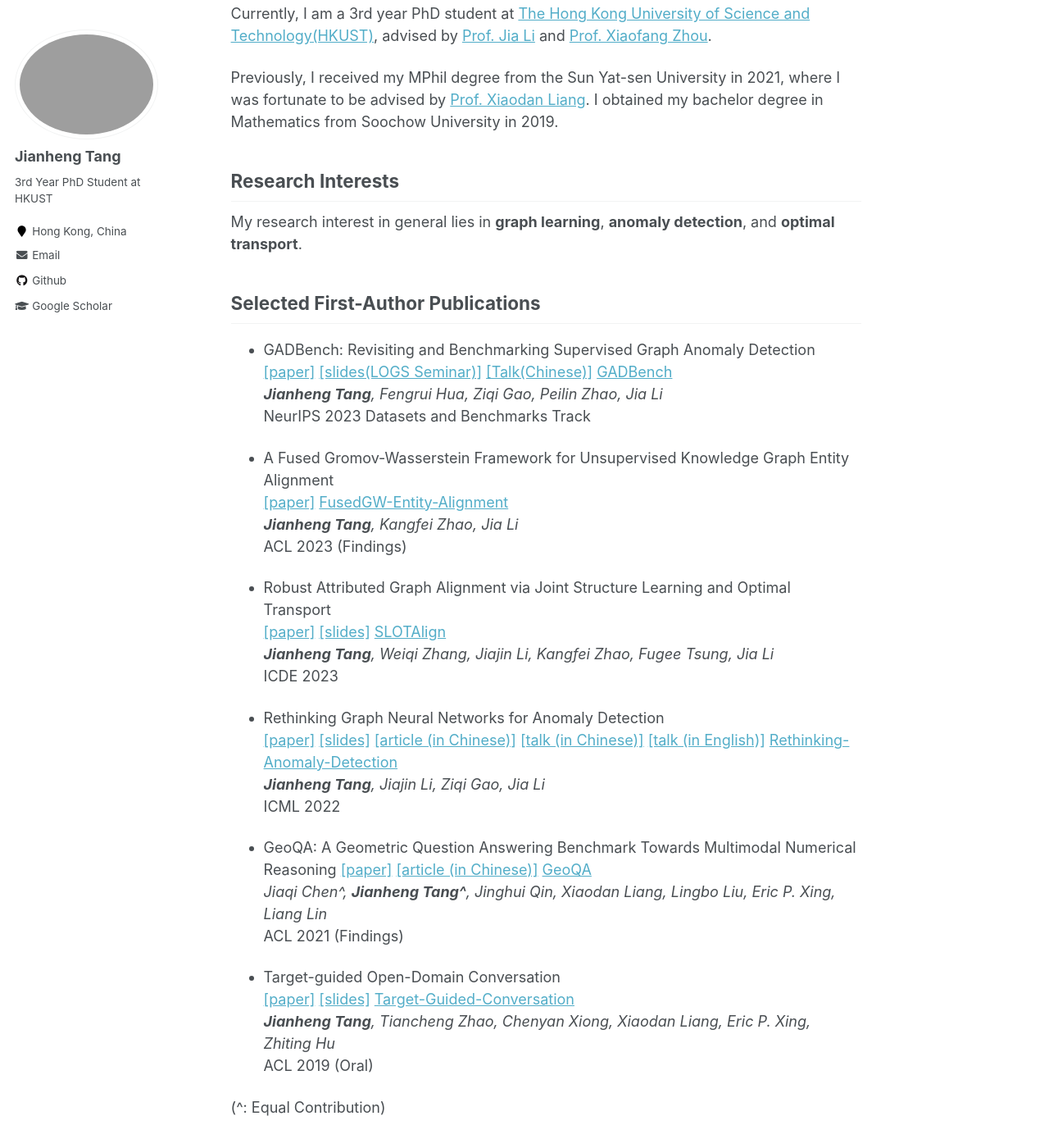
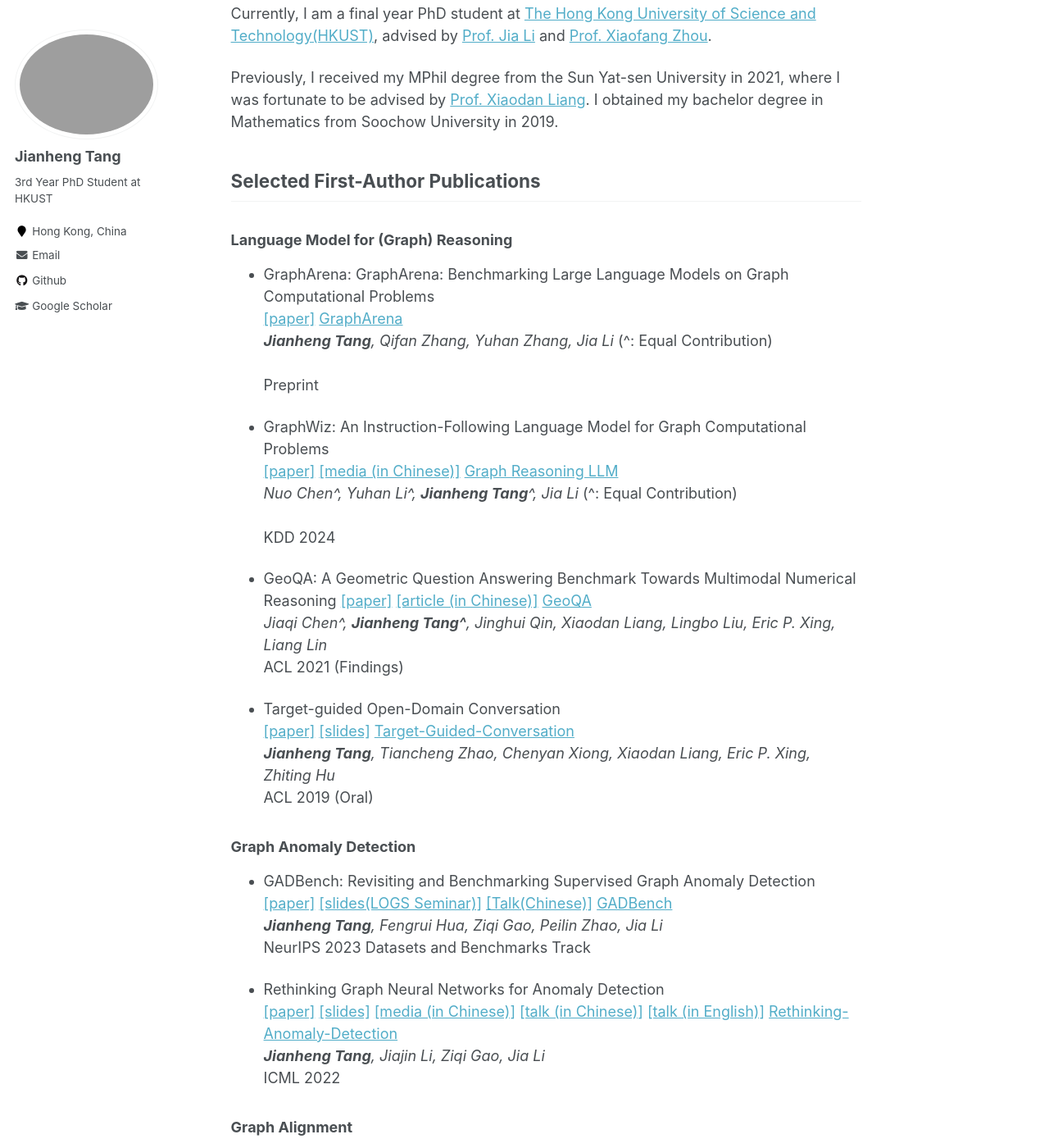
Before and after one commit to squareRoot3/squareRoot3.github.io, a Jekyll site: the page built from _pages/about.md, in a window 1280 px wide and 1400 px high, scrolled down 256 px. Shown: the whole window at 82% size. Built offline with Jekyll 4.4.1, drawn with Linux system fonts in a browser that asks for light colours; some of the changed text lies outside the part shown.

Commit message:
Update about.md

```diff
--- a/_pages/about.md
+++ b/_pages/about.md
@@ -10,52 +10,30 @@ redirect_from:
 
 > 取法乎上, 仅得其中.
 
-Currently, I am a 3rd year PhD student at [The Hong Kong University of Science and Technology(HKUST)](https://hkust.edu.hk/),
+Currently, I am a final year PhD student at [The Hong Kong University of Science and Technology(HKUST)](https://hkust.edu.hk/),
 advised by [Prof. Jia Li](https://sites.google.com/view/lijia) and [Prof. Xiaofang Zhou](https://sites.google.com/view/xiaofang-zhou/home).
 
-Previously, I received my MPhil degree from the Sun Yat-sen University in 2021, where I was fortunate to be advised
-by [Prof. Xiaodan Liang](https://scholar.google.com/citations?user=voxznZAAAAAJ&hl). I obtained my bachelor degree in Mathematics from Soochow University in 2019.
-
-
-## Research Interests
-My research interest in general lies in **graph learning**, **anomaly detection**, and **optimal transport**.
+Previously, I received my MPhil degree from the Sun Yat-sen University in 2021, where I was fortunate to be advised by [Prof. Xiaodan Liang](https://scholar.google.com/citations?user=voxznZAAAAAJ&hl).
+I obtained my bachelor degree in Mathematics from Soochow University in 2019.
 
 <!-- Place this tag in your head or just before your close body tag. -->
 <script async defer src="https://buttons.github.io/buttons.js"></script>
 
-
 ## Selected First-Author Publications
 
-- GADBench: Revisiting and Benchmarking Supervised Graph Anomaly Detection <br>
-[[paper]](https://arxiv.org/abs/2306.12251)
-[[slides(LOGS Seminar)]](https://drive.google.com/file/d/1jiZUi60ez4Ltm8hJ-YqSlIuVpJgAzWDF/view?usp=sharing)
-[[Talk(Chinese)]](https://www.bilibili.com/video/BV1Yu4y157BN/?spm_id_from=333.337.search-card.all.click)
-<a class="github-button" href="https://github.com/squareroot3/GADBench" data-show-count="true" aria-label="Star buttons/github-buttons on GitHub">GADBench</a><br>
-***Jianheng Tang**, Fengrui Hua, Ziqi Gao, Peilin Zhao, Jia Li* <br>
-NeurIPS 2023 Datasets and Benchmarks Track
+### Language Model for (Graph) Reasoning
+- GraphArena: GraphArena: Benchmarking Large Language Models on Graph Computational Problems <br>
+[[paper]](https://arxiv.org/pdf/2407.00379)
+<a class="github-button" href="https://github.com/squareroot3/GraphArena" data-show-count="true" aria-label="Star buttons/github-buttons on GitHub">GraphArena</a><br>
+***Jianheng Tang**, Qifan Zhang, Yuhan Zhang, Jia Li* (^: Equal Contribution) <br>
+Preprint
 
-- A Fused Gromov-Wasserstein Framework for Unsupervised Knowledge Graph Entity Alignment <br>
-[[paper]](https://aclanthology.org/2023.findings-acl.205/)
-<a class="github-button" href="https://github.com/squareroot3/FusedGW-Entity-Alignment" data-show-count="true" aria-label="Star buttons/github-buttons on GitHub">FusedGW-Entity-Alignment</a><br>
-***Jianheng Tang**, Kangfei Zhao, Jia Li* <br>
-ACL 2023 (Findings)
-
-- Robust Attributed Graph Alignment via Joint Structure Learning and Optimal Transport <br>
-[[paper]](https://arxiv.org/abs/2301.12721)
-[[slides]](https://drive.google.com/file/d/1dI1aCuqlO0NlPXQxaT85YGZzRRsx5VFg/view?usp=sharing)
-<a class="github-button" href="https://github.com/squareroot3/SLOTAlign" data-show-count="true" aria-label="Star buttons/github-buttons on GitHub">SLOTAlign</a><br>
-***Jianheng Tang**, Weiqi Zhang, Jiajin Li, Kangfei Zhao, Fugee Tsung, Jia Li* <br>
-ICDE 2023
-
-- Rethinking Graph Neural Networks for Anomaly Detection <br>
-[[paper]](https://proceedings.mlr.press/v162/tang22b/tang22b.pdf)
-[[slides]](https://icml.cc/media/icml-2022/Slides/17968_le6HH92.pdf)
-[[article (in Chinese)]](https://www.jiqizhixin.com/articles/2022-06-10-3)
-[[talk (in Chinese)]](https://www.bilibili.com/video/BV1BG411p7og/)
-[[talk (in English)]](https://slideslive.com/38984068/rethinking-graph-neural-networks-for-anomaly-detection?ref=speaker-24150)
-<a class="github-button" href="https://github.com/squareroot3/rethinking-anomaly-detection" data-show-count="true" aria-label="Star buttons/github-buttons on GitHub">Rethinking-Anomaly-Detection</a><br>
-***Jianheng Tang**, Jiajin Li, Ziqi Gao, Jia Li* <br>
-ICML 2022
+- GraphWiz: An Instruction-Following Language Model for Graph Computational Problems <br>
+[[paper]](https://arxiv.org/pdf/2402.16029)
+[[media (in Chinese)]]( )
+<a class="github-button" href="https://github.com/nuochenpku/Graph-Reasoning-LLM" data-show-count="true" aria-label="Star buttons/github-buttons on GitHub">Graph Reasoning LLM</a><br>
+*Nuo Chen^, Yuhan Li^, **Jianheng Tang**^, Jia Li* (^: Equal Contribution) <br>
+KDD 2024
 
 - GeoQA: A Geometric Question Answering Benchmark Towards Multimodal Numerical Reasoning
 [[paper]](https://aclanthology.org/2021.findings-acl.46.pdf)
@@ -71,7 +49,40 @@ ACL 2021 (Findings)
 ***Jianheng Tang**, Tiancheng Zhao, Chenyan Xiong, Xiaodan Liang, Eric P. Xing, Zhiting Hu* <br>
 ACL 2019 (Oral)
 
- (^: Equal Contribution)
+
+### Graph Anomaly Detection
+- GADBench: Revisiting and Benchmarking Supervised Graph Anomaly Detection <br>
+[[paper]](https://arxiv.org/abs/2306.12251)
+[[slides(LOGS Seminar)]](https://drive.google.com/file/d/1jiZUi60ez4Ltm8hJ-YqSlIuVpJgAzWDF/view?usp=sharing)
+[[Talk(Chinese)]](https://www.bilibili.com/video/BV1Yu4y157BN/?spm_id_from=333.337.search-card.all.click)
+<a class="github-button" href="https://github.com/squareroot3/GADBench" data-show-count="true" aria-label="Star buttons/github-buttons on GitHub">GADBench</a><br>
+***Jianheng Tang**, Fengrui Hua, Ziqi Gao, Peilin Zhao, Jia Li* <br>
+NeurIPS 2023 Datasets and Benchmarks Track
+
+- Rethinking Graph Neural Networks for Anomaly Detection <br>
+[[paper]](https://proceedings.mlr.press/v162/tang22b/tang22b.pdf)
+[[slides]](https://icml.cc/media/icml-2022/Slides/17968_le6HH92.pdf)
+[[media (in Chinese)]](https://www.jiqizhixin.com/articles/2022-06-10-3)
+[[talk (in Chinese)]](https://www.bilibili.com/video/BV1BG411p7og/)
+[[talk (in English)]](https://slideslive.com/38984068/rethinking-graph-neural-networks-for-anomaly-detection?ref=speaker-24150)
+<a class="github-button" href="https://github.com/squareroot3/rethinking-anomaly-detection" data-show-count="true" aria-label="Star buttons/github-buttons on GitHub">Rethinking-Anomaly-Detection</a><br>
+***Jianheng Tang**, Jiajin Li, Ziqi Gao, Jia Li* <br>
+ICML 2022
+
+### Graph Alignment
+- A Fused Gromov-Wasserstein Framework for Unsupervised Knowledge Graph Entity Alignment <br>
+[[paper]](https://aclanthology.org/2023.findings-acl.205/)
+<a class="github-button" href="https://github.com/squareroot3/FusedGW-Entity-Alignment" data-show-count="true" aria-label="Star buttons/github-buttons on GitHub">FusedGW-Entity-Alignment</a><br>
+***Jianheng Tang**, Kangfei Zhao, Jia Li* <br>
+ACL 2023 (Findings)
+
+- Robust Attributed Graph Alignment via Joint Structure Learning and Optimal Transport <br>
+[[paper]](https://arxiv.org/abs/2301.12721)
+[[slides]](https://drive.google.com/file/d/1dI1aCuqlO0NlPXQxaT85YGZzRRsx5VFg/view?usp=sharing)
+<a class="github-button" href="https://github.com/squareroot3/SLOTAlign" data-show-count="true" aria-label="Star buttons/github-buttons on GitHub">SLOTAlign</a><br>
+***Jianheng Tang**, Weiqi Zhang, Jiajin Li, Kangfei Zhao, Fugee Tsung, Jia Li* <br>
+ICDE 2023
+
 
 
 ## Other Publications
```
